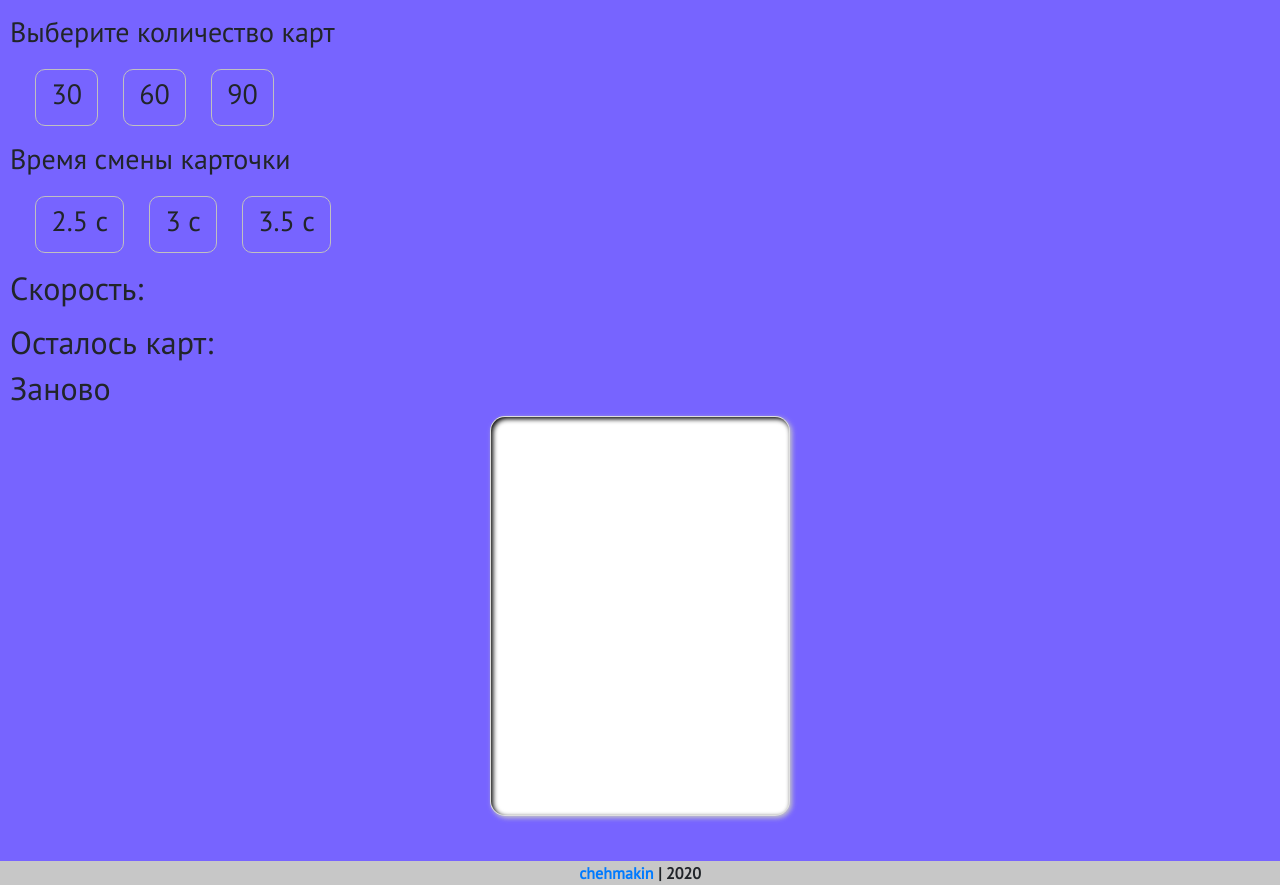
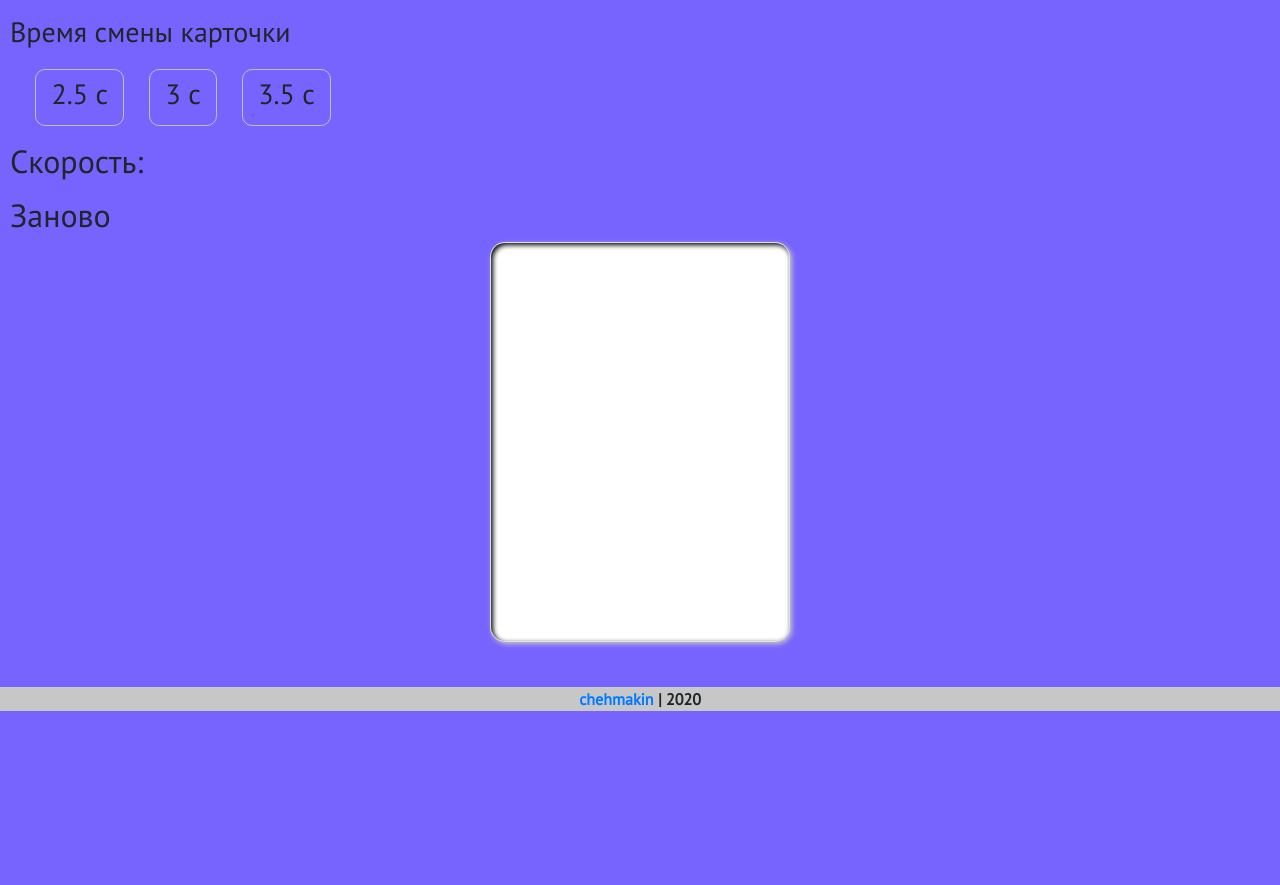
Before and after one commit to chehmakin/chehmakin.github.io, a plain HTML site: page intuition/index.html in a window 1280 px wide. After the commit the page ends 800 px from the top, so only its background shows below. Drawn offline with nearby package versions, Linux system fonts and the light colour scheme.

Commit message:
Update index.html

```diff
--- a/intuition/index.html
+++ b/intuition/index.html
@@ -10,14 +10,7 @@
 </head>
 <body>
 	<div id="quantity__card">
-		<h3>Выберите количество карт</h3>
-		<nav>
-			<ul>
-				<li><h3  onClick='add_30_card()'>30</h3></li>
-				<li><h3 onClick='add_60_card()'>60</h3></li>
-				<li><h3  onClick='add_90_card()'>90</h3></li>
-			</ul>
-	</nav>
+
 
 			<h3>Время смены карточки</h3>
 		<nav>
@@ -31,7 +24,7 @@
 	</div>
 
 	<div id="menu">
-		<h2>Осталось карт: <span id="card__balance"></span></h2>
+
 		<!-- <h3>Клики(для отслежки) <span id="click"></span></h3> -->
 		<h2 id="restart" onClick="window.location.reload()">Заново</h2>
 	</div>
```
